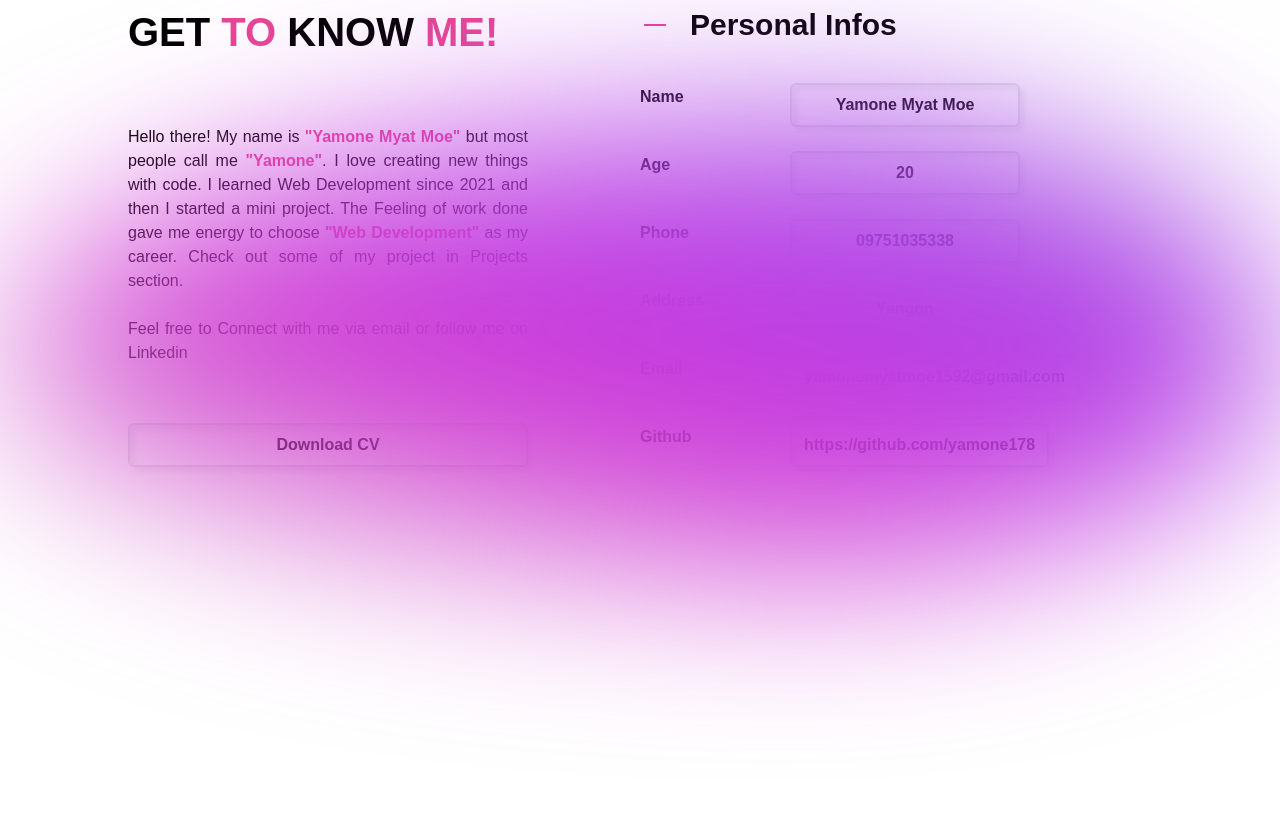
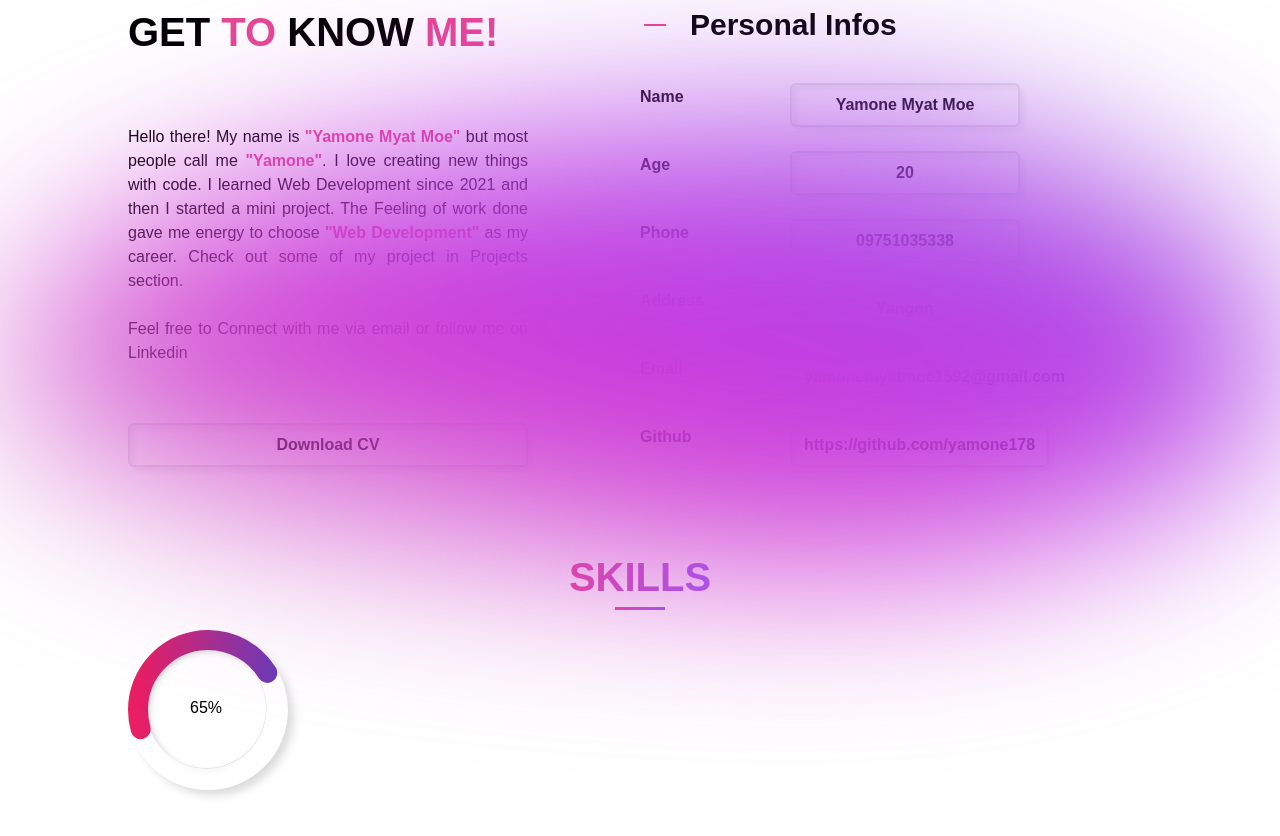
Before and after one commit to yamone178/me, a React (Create React App) app: page / in a window 1280 px wide. Shown: the part 620-1456 px from the top of the page. Built offline with nearby package versions, Linux system fonts and the light colour scheme.

Commit message:
test-progess-bar

```diff
--- a/src/App.jsx
+++ b/src/App.jsx
@@ -3,6 +3,7 @@ import HeroSection from './components/HeroSection'
 import NavBar from './components/NavBar'
 import { useState, useEffect } from 'react'
 import AboutMe from './components/AboutMe'
+import Skills from './components/Skills'
 
 const App = () => {
 
@@ -52,6 +53,8 @@ const App = () => {
 
         <AboutMe />
 
+        <Skills />
+
         <div className="h-screen"></div>
       </div>
      </div>
--- a/src/components/AboutMe.jsx
+++ b/src/components/AboutMe.jsx
@@ -1,5 +1,4 @@
 import React from 'react'
-import pf2 from '../pf4.jpg'
 import {BsDashLg} from "react-icons/bs"
 
 const AboutMe = () => {
--- /dev/null
+++ b/src/components/Skills.jsx
@@ -0,0 +1,37 @@
+import React from 'react'
+
+const Skills = () => {
+  return (
+    <div className='mt-20'>
+
+
+
+        <div className="flex justify-center flex-col items-center">
+            <h2 className=' text-center  gradient font-bold text-title '>SKILLS</h2>
+            <div className="w-[50px] h-[3px] bg-gradient"></div>
+        </div>
+
+        <div className=" skills mt-5 relative w-[160px] h-[160px]">
+           <div className="outer w-[160px] h-[160px]     rounded-full p-[18px]">
+                <div className="inner w-[120px] h-[120px]   rounded-full flex items-center justify-center">
+                    <div id="number" className='flex justify-center items-center dark:text-white'>
+                        65%
+                    </div>
+                </div>
+           </div>
+
+           <svg xmlns="http://www.w3.org/2000/svg" version="1.1" width="160px" height="160px">
+         <defs>
+            <linearGradient id="GradientColor">
+               <stop offset="0%" stop-color="#e91e63" />
+               <stop offset="100%" stop-color="#673ab7" />
+            </linearGradient>
+         </defs>
+         <circle cx="80" cy="80" r="70" stroke-linecap="round" />
+ </svg>
+        </div>
+    </div>
+  )
+}
+
+export default Skills
--- a/src/index.css
+++ b/src/index.css
@@ -18,6 +18,11 @@
         @apply dark:text-white border-2 dark:hover:text-black hover:bg-[#ea8cd3] hover:text-white font-semibold py-2 mt-4  w-[230px] justify-around items-center rounded-md
 
     }
+    .bg-gradient{
+        @apply bg-gradient-to-l from-purple-500 to-pink-500
+    }
+
+
 
 }
 
@@ -90,4 +95,33 @@
         background-size: cover;
         background-position: center;
     }
+
+    .outer{
+        box-shadow: 6px 6px 10px -1px rgba(0, 0, 0, 0.15),
+                    -6px -6px 10px -1px rgba(2551, 255, 255, 0.7);
+    }
+
+    .inner{
+        box-shadow: inset 4px 4px 6px -1px rgba(0, 0, 0, 0.2),
+                    inset -4px -4px 6px -1px rgba(255,255,255,0.7),
+                    -0.5px -0.5px 0px rgba(255,255,255,0.7),
+                    0.5px 0.5px 0px rgba(0, 0, 0, 0.15),
+                    0px 12px 10px -10px rgba(0, 0, 0, 0.05);
+    }
+
+
+
+    circle{
+        fill: none;
+        stroke: url(#GradientColor);
+        stroke-width: 20px;
+        stroke-dasharray: 200;
+        stroke-dashoffset: 200;
+
+    }
+   .skills svg{
+        position: absolute;
+        top: 0;
+        left: 0;
+    }
 }
```
